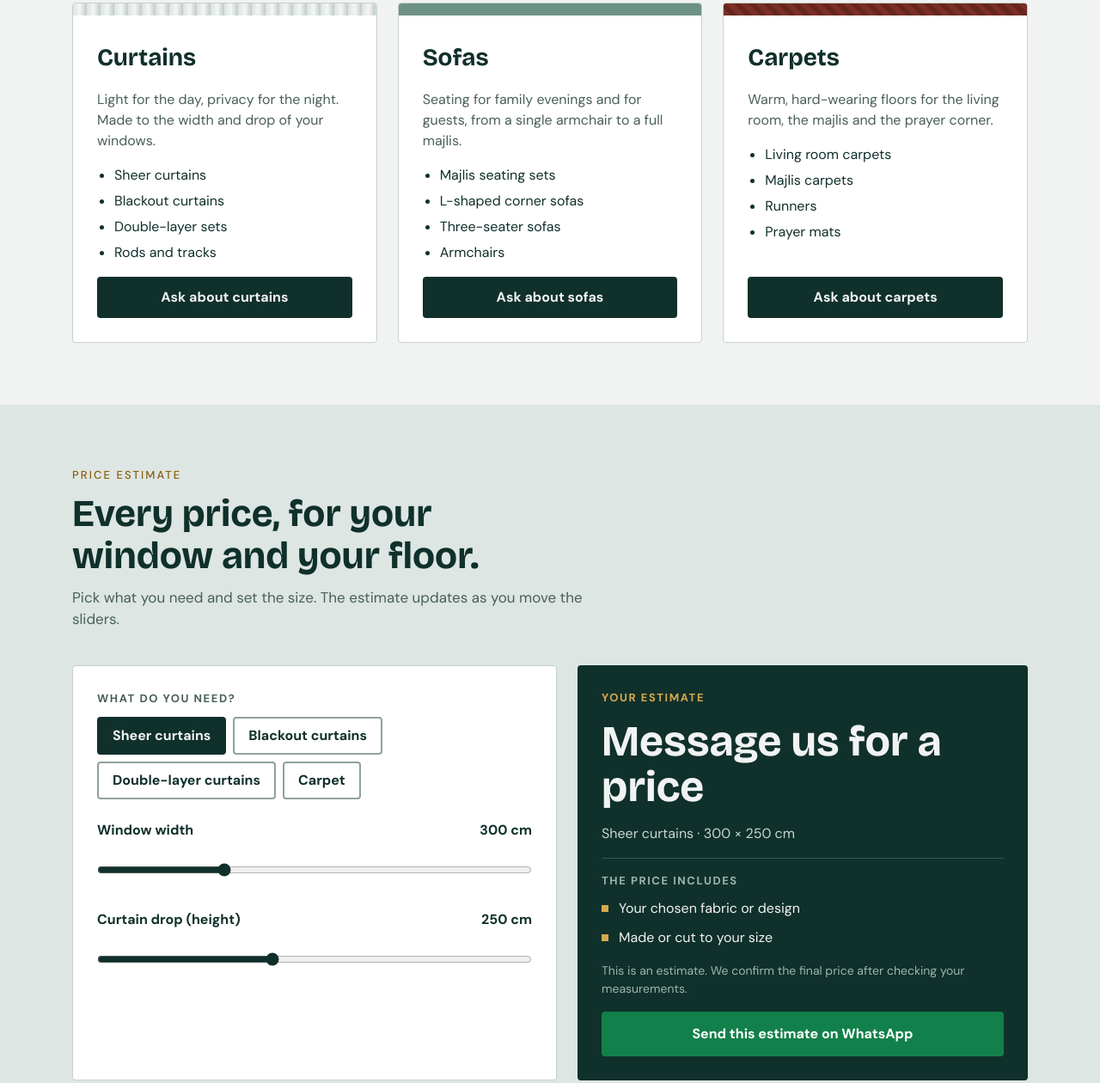
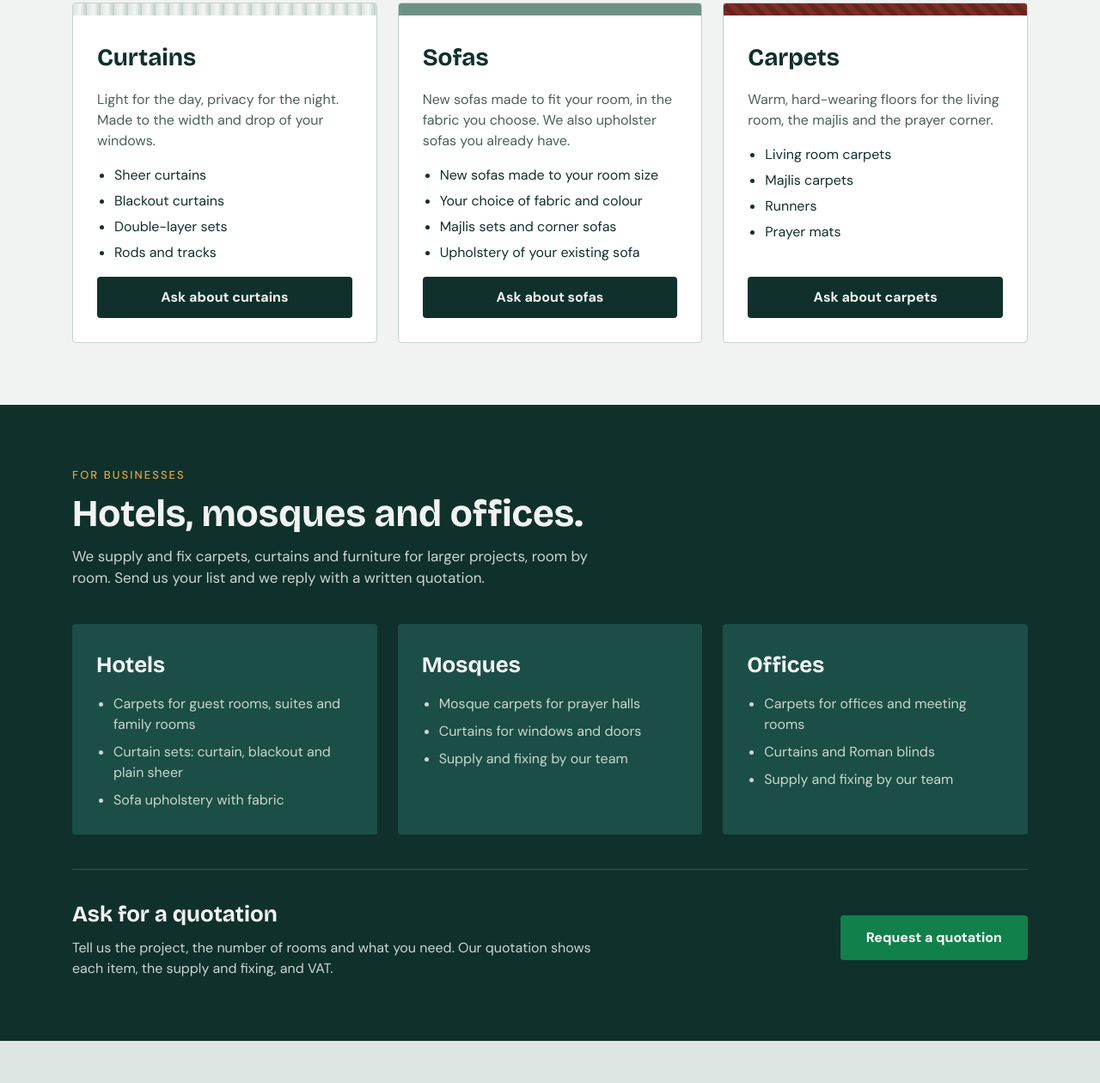
Before and after one commit to Pyaru/Al-Atraj, a plain HTML site: page index.html in a window 1280 px wide. Shown: the part 895-2155 px from the top of the page at 86% size. Drawn offline with nearby package versions, Linux system fonts and the light colour scheme; no server answers.

Commit message:
Add business section and update navigation links
Added a new section for businesses with details about services for hotels, mosques, and offices. Updated navigation and included contact options.

```diff
--- a/index.html
+++ b/index.html
@@ -128,6 +128,13 @@ input[type=range]{width:100%;margin:0;min-height:44px;accent-color:var(--ink)}
 .gal figure{margin:0;display:flex;flex-direction:column;gap:8px}
 .gal img{width:100%;aspect-ratio:4/3;object-fit:cover;border-radius:4px;background:var(--line);display:block}
 .gal figcaption{font-size:14px;color:var(--muted)}
+.biz{display:grid;grid-template-columns:repeat(auto-fit,minmax(260px,1fr));gap:24px}
+.biz article{min-width:0;background:var(--ink-2);border-radius:4px;padding:28px;display:flex;flex-direction:column;gap:14px}
+.biz h3{font-size:26px;font-weight:700}
+.biz ul{margin:0;padding-left:20px;display:flex;flex-direction:column;gap:8px;color:var(--soft)}
+.qbar{margin-top:40px;padding-top:32px;border-top:1px solid #2F5A52;display:flex;flex-wrap:wrap;align-items:center;justify-content:space-between;gap:24px}
+.qtext{flex:1 1 360px;min-width:0;display:flex;flex-direction:column;gap:8px;max-width:640px}
+.qtext h3{font-size:26px;font-weight:700}
 .zoom{padding:0;border:0;background:none;cursor:zoom-in;display:block;width:100%;border-radius:4px}
 .lb{position:fixed;inset:0;z-index:50;background:rgba(7,22,19,.94);display:flex;align-items:center;justify-content:center;padding:64px max(16px,env(safe-area-inset-right,0px)) 32px max(16px,env(safe-area-inset-left,0px))}
 .lb figure{margin:0;max-width:min(1100px,100%);display:flex;flex-direction:column;align-items:center;gap:12px}
@@ -181,6 +188,7 @@ footer .wrap{display:flex;flex-wrap:wrap;justify-content:space-between;gap:8px 2
 <a class="brand" href="#top"><img class="logo" id="brandLogo" alt="" hidden><div class="bt"><b id="brandName">Al Atraj Trading Est.</b><span id="brandTag">Ruwi, Muscat, Oman</span></div></a>
 <nav class="nav" aria-label="Main">
 <a href="#collections">Collections</a>
+<a href="#business">For businesses</a>
 <a href="#estimate">Price estimate</a>
 <a href="#book">Book a visit</a>
 <a href="#faq">FAQ</a>
@@ -229,6 +237,49 @@ footer .wrap{display:flex;flex-wrap:wrap;justify-content:space-between;gap:8px 2
 <p class="lead">Tell us the room and the size. We will show you what fits.</p>
 </div>
 <div class="cards" id="cards"></div>
+</div>
+</section>
+
+<section id="business" class="sec dark">
+<div class="wrap">
+<div class="head">
+<p class="eyebrow">For businesses</p>
+<h2 class="h2">Hotels, mosques and offices.</h2>
+<p class="lead" style="color:var(--soft)">We supply and fix carpets, curtains and furniture for larger projects, room by room. Send us your list and we reply with a written quotation.</p>
+</div>
+<div class="biz">
+<article>
+<h3>Hotels</h3>
+<ul>
+<li>Carpets for guest rooms, suites and family rooms</li>
+<li>Curtain sets: curtain, blackout and plain sheer</li>
+<li>Sofa upholstery with fabric</li>
+</ul>
+</article>
+<article>
+<h3>Mosques</h3>
+<ul>
+<li>Mosque carpets for prayer halls</li>
+<li>Curtains for windows and doors</li>
+<li>Supply and fixing by our team</li>
+</ul>
+</article>
+<article>
+<h3>Offices</h3>
+<ul>
+<li>Carpets for offices and meeting rooms</li>
+<li>Curtains and Roman blinds</li>
+<li>Supply and fixing by our team</li>
+</ul>
+</article>
+</div>
+<div class="qbar">
+<div class="qtext">
+<h3>Ask for a quotation</h3>
+<p class="dim">Tell us the project, the number of rooms and what you need. Our quotation shows each item, the supply and fixing, and VAT.</p>
+</div>
+<a class="btn btn-wa btn-lg" data-wa="Hello Al Atraj Trading, I would like to request a quotation.&#10;&#10;Company / project name:&#10;Location:&#10;What we need (carpet / curtains / upholstery):&#10;Number of rooms or area (m2):">Request a quotation</a>
+</div>
 </div>
 </section>
 
@@ -346,7 +397,12 @@ footer .wrap{display:flex;flex-wrap:wrap;justify-content:space-between;gap:8px 2
 <div class="info">
 <div id="addrRow" hidden><small>Address</small><span id="addr"></span></div>
 <div id="hoursRow" hidden><small>Opening hours</small><span id="hours"></span></div>
+<div id="callRow" hidden><small>Phone</small><span id="callText"></span></div>
 <div><small>WhatsApp</small><span id="phone"></span></div>
+</div>
+<div class="row">
+<a class="btn btn-ghost btn-lg" id="mapBtn" target="_blank" rel="noopener" hidden>Get directions</a>
+<a class="btn btn-ghost btn-lg" id="callBtn" hidden>Call us</a>
 </div>
 </div>
 <div class="cta-box">
@@ -397,6 +453,8 @@ const DEFAULTS = {
     brand_tagline: 'Ruwi, Muscat, Oman',
     logo: 'logo.png',
     favicon: 'favicon.png',
+    maps_link: 'https://maps.app.goo.gl/hzGtF9C4GQAchkkq9',
+    call_number: '97657655',
     currency: 'OMR',
     address: 'helld saad, opposite Allahabad hospital, ruwi, Muscat, oman',
     hours: '',
@@ -406,7 +464,7 @@ const DEFAULTS = {
   },
   collections: [
     { title: 'Curtains', description: 'Light for the day, privacy for the night. Made to the width and drop of your windows.', items: 'Sheer curtains; Blackout curtains; Double-layer sets; Rods and tracks', from_price: '', look: 'curtain' },
-    { title: 'Sofas', description: 'Seating for family evenings and for guests, from a single armchair to a full majlis.', items: 'Majlis seating sets; L-shaped corner sofas; Three-seater sofas; Armchairs', from_price: '', look: 'sofa' },
+    { title: 'Sofas', description: 'New sofas made to fit your room, in the fabric you choose. We also upholster sofas you already have.', items: 'New sofas made to your room size; Your choice of fabric and colour; Majlis sets and corner sofas; Upholstery of your existing sofa', from_price: '', look: 'sofa' },
     { title: 'Carpets', description: 'Warm, hard-wearing floors for the living room, the majlis and the prayer corner.', items: 'Living room carpets; Majlis carpets; Runners; Prayer mats', from_price: '', look: 'carpet' }
   ],
   prices: [
@@ -540,6 +598,16 @@ function renderVisit() {
   const s = data.settings;
   $('#addrRow').hidden = !s.address; $('#addr').textContent = s.address || '';
   $('#hoursRow').hidden = !s.hours; $('#hours').textContent = s.hours || '';
+    const maps = /^https?:\/\//i.test(String(s.maps_link || '').trim()) ? String(s.maps_link).trim() : '';
+  $('#mapBtn').hidden = !maps; if (maps) $('#mapBtn').href = maps;
+  let c = String(s.call_number || '').replace(/\D/g, '');
+  if (c.length === 8) c = '968' + c;
+  $('#callBtn').hidden = !c; $('#callRow').hidden = !c;
+  if (c) {
+    $('#callBtn').href = 'tel:+' + c;
+    const loc = c.startsWith('968') ? c.slice(3) : c;
+    $('#callText').textContent = (c.startsWith('968') ? '+968 ' : '+') + (c.startsWith('968') ? loc.slice(0, 4) + ' ' + loc.slice(4) : c);
+  }
 }
 function renderCollections() {
   const box = $('#cards'); box.replaceChildren();
```
